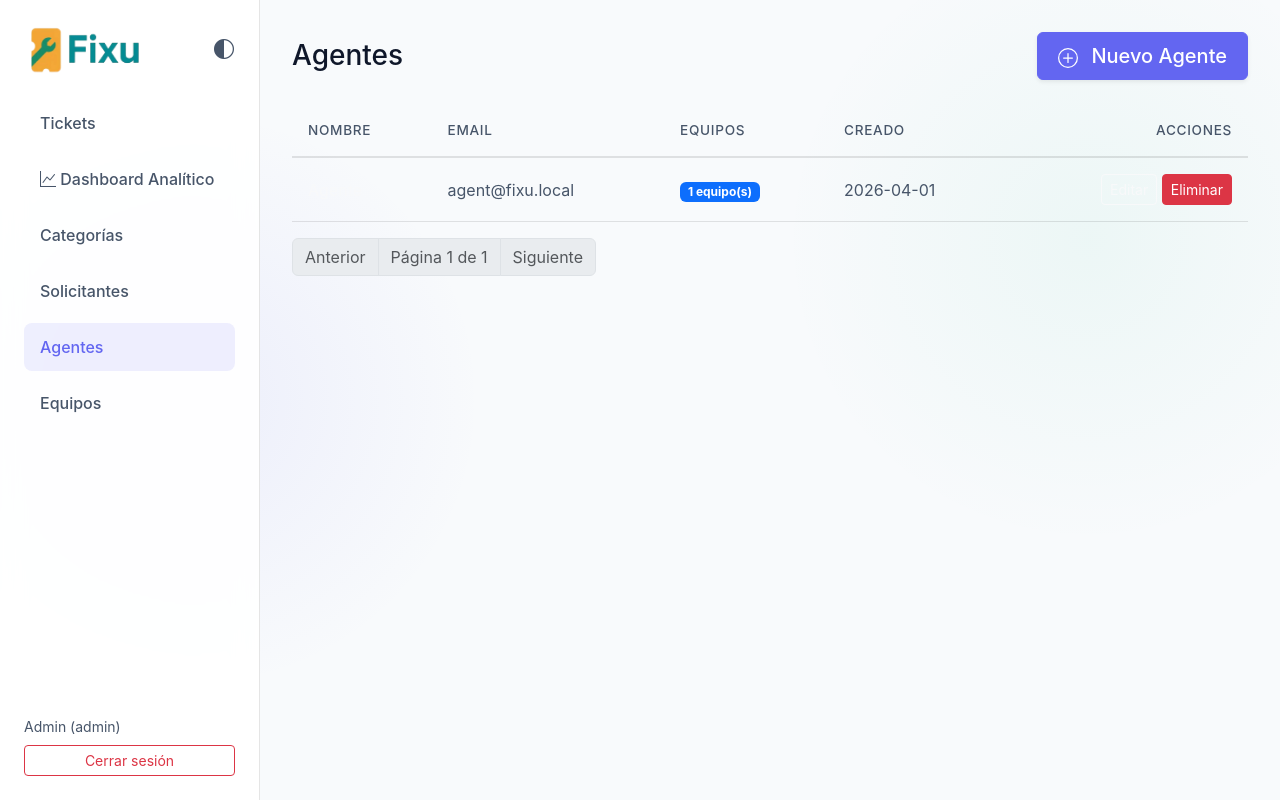
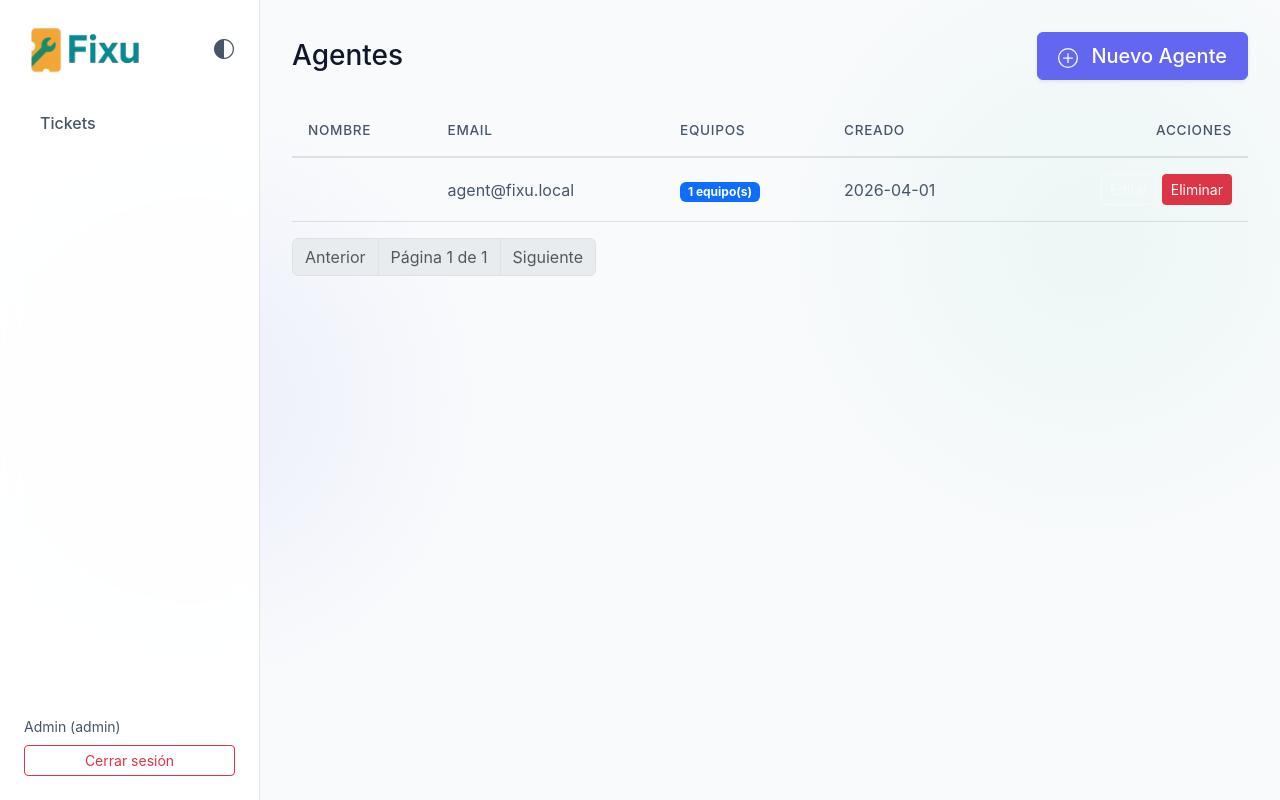
Before and after one commit to JJCAMPOSM/Fixu-Final, a Flask app: page /agents/ in a window 1280 px wide. Run offline with Flask 3, Linux system fonts and the light colour scheme; a user stored in the database is signed in; some libraries are stand-ins or nearby versions.

Commit message:
flask repaired

```diff
--- a/fixu/templates/layouts/app.html
+++ b/fixu/templates/layouts/app.html
@@ -40,25 +40,6 @@
           <li class="nav-item">
             <a class="nav-link {% if ep.startswith('tickets.') %}active{% endif %}" href="{{ url_for('tickets.index') }}">Tickets</a>
           </li>
-          {% if current_user.role == 'admin' %}
-          <li class="nav-item">
-            <a class="nav-link" href="{{ laravel_admin_url }}/admin" target="_blank">
-              <i class="bi bi-graph-up"></i> Dashboard Analítico
-            </a>
-          </li>
-          <li class="nav-item">
-            <a class="nav-link {% if ep.startswith('categories.') %}active{% endif %}" href="{{ url_for('categories.index') }}">Categorías</a>
-          </li>
-          <li class="nav-item">
-            <a class="nav-link {% if ep.startswith('requesters.') %}active{% endif %}" href="{{ url_for('requesters.index') }}">Solicitantes</a>
-          </li>
-          <li class="nav-item">
-            <a class="nav-link {% if ep.startswith('agents.') %}active{% endif %}" href="{{ url_for('agents.index') }}">Agentes</a>
-          </li>
-          <li class="nav-item">
-            <a class="nav-link {% if ep.startswith('teams.') %}active{% endif %}" href="{{ url_for('teams.index') }}">Equipos</a>
-          </li>
-          {% endif %}
           <li class="nav-item border-top mt-2 pt-2">
             <span class="navbar-text d-block mb-1 px-3">{{ current_user.name }} ({{ current_user.role }})</span>
             <a class="nav-link text-danger" href="{{ url_for('auth.logout') }}">Cerrar sesión</a>
@@ -84,23 +65,6 @@
         <a class="{% if ep.startswith('tickets.') %}active{% endif %}" href="{{ url_for('tickets.index') }}">
           <span>Tickets</span>
         </a>
-        {% if current_user.role == 'admin' %}
-        <a href="{{ laravel_admin_url }}/admin" target="_blank">
-          <span><i class="bi bi-graph-up"></i> Dashboard Analítico</span>
-        </a>
-        <a class="{% if ep.startswith('categories.') %}active{% endif %}" href="{{ url_for('categories.index') }}">
-          <span>Categorías</span>
-        </a>
-        <a class="{% if ep.startswith('requesters.') %}active{% endif %}" href="{{ url_for('requesters.index') }}">
-          <span>Solicitantes</span>
-        </a>
-        <a class="{% if ep.startswith('agents.') %}active{% endif %}" href="{{ url_for('agents.index') }}">
-          <span>Agentes</span>
-        </a>
-        <a class="{% if ep.startswith('teams.') %}active{% endif %}" href="{{ url_for('teams.index') }}">
-          <span>Equipos</span>
-        </a>
-        {% endif %}
       </nav>
       <div class="mt-auto small text-muted">
         <div class="mb-2">{{ current_user.name }} ({{ current_user.role }})</div>
```
Also changed, not shown: fixu/auth/routes.py (+7 -0 lines).
